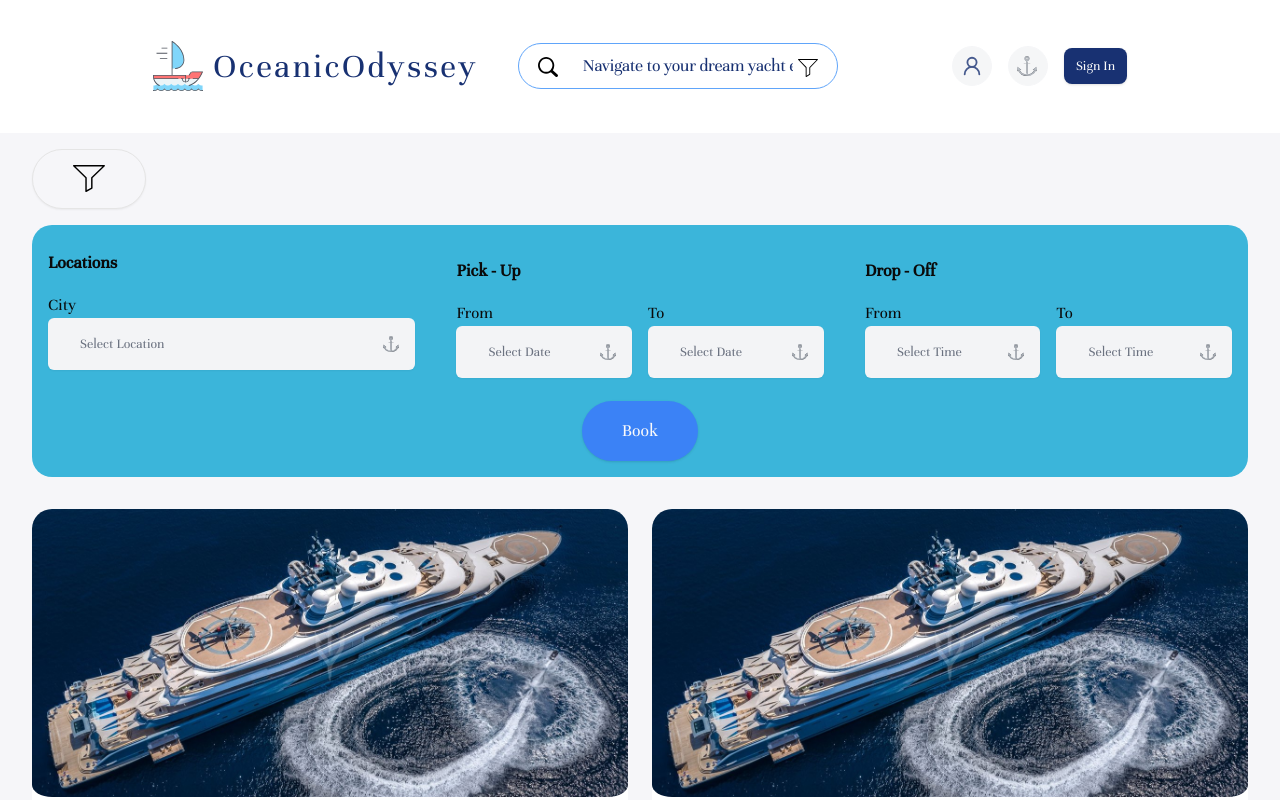
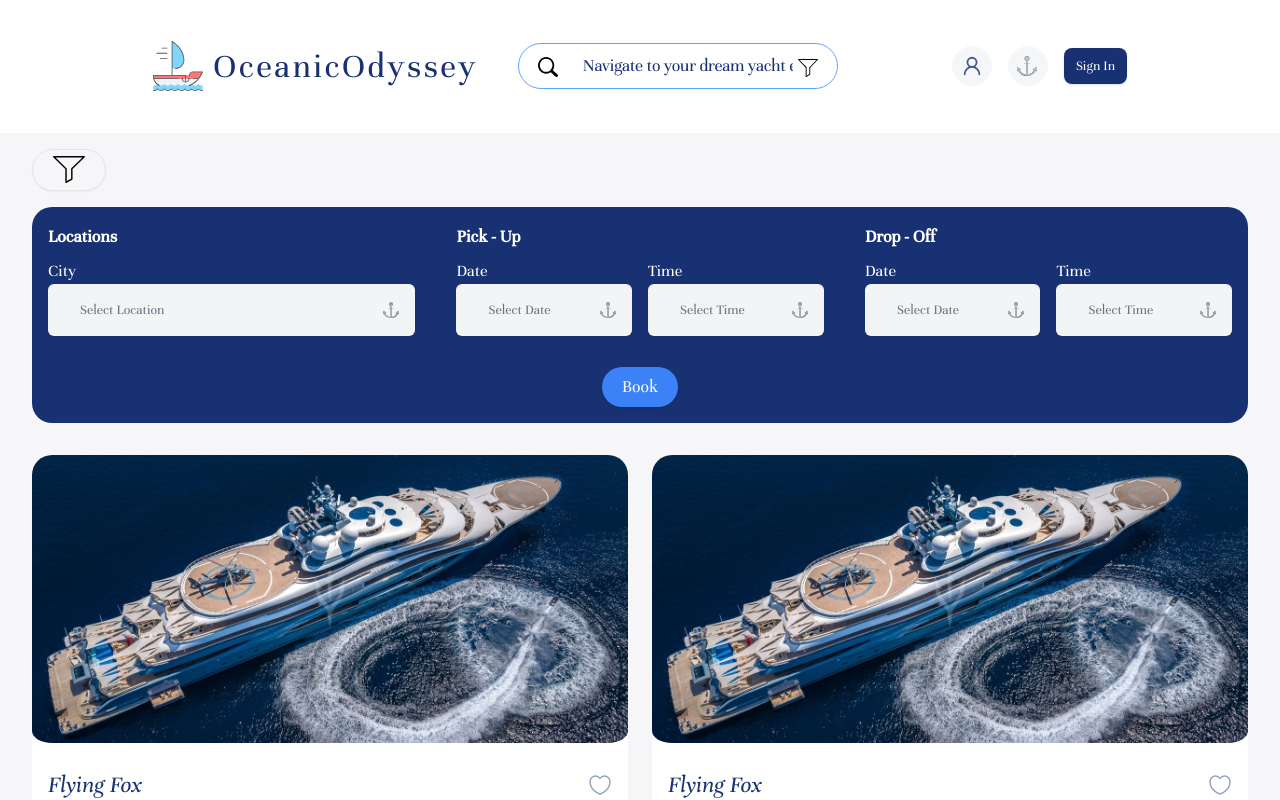
Before and after one commit to AmrahGarat/Yacht-rental, a React (Vite) app: page /list in a window 1280 px wide. Shown: the top 800 px of the page. Built offline with nearby package versions, Linux system fonts and the light colour scheme.

Commit message:
feat(auth): some changes done

```diff
--- a/src/components/shared/availability-filter/index.tsx
+++ b/src/components/shared/availability-filter/index.tsx
@@ -1,22 +1,40 @@
 import { Button } from "@/components/ui/button";
 import { CustomSelect } from "../Select";
 
-export const AvailabilityFilter = ({ pageType }: { pageType?: 'home' | 'rentList' }) => {
+export const AvailabilityFilter = ({
+  pageType,
+}: {
+  pageType?: "home" | "rentList";
+}) => {
   return (
     <div
-      className={`flex flex-col justify-center items-center bg-[#3bb5da] rounded-[20px] p-4 ${pageType === 'rentList' ? 'w-full' : 'w-[370px] h-[550px]'}`}
+      className={`flex flex-col justify-center items-center bg-secondary rounded-[20px] p-4 ${
+        pageType === "rentList" ? "w-full" : "w-[370px] h-[600px]"
+      }`}
     >
-      {pageType !== 'rentList' && (
+      {pageType !== "rentList" && (
         <p className="text-white font-[Unna-BoldItalic] tracking-[1.2px] text-[30px] mb-6">
           Plan Your Escape!
         </p>
       )}
       <div
-        className={`space-y-4 w-full ${pageType === 'rentList' ? 'flex md:flex-wrap gap-6 justify-between items-center space-y-0' : ''}`}
+        className={`w-full ${
+          pageType === "rentList"
+            ? "flex md:flex-wrap gap-6 justify-between items-center"
+            : ""
+        }`}
       >
         {/* City Section */}
-        <div className={`flex flex-col gap-4 ${pageType === 'rentList' ? 'w-[31%] min-h-[140px] gap-1' : ''}`}>
-          <p className="text-lg font-semibold text-[22px]">Locations</p>
+        <div
+          className={`flex flex-col gap-2 ${
+            pageType === "rentList"
+              ? "w-[31%] min-h-[140px] gap-1 text-white"
+              : ""
+          }`}
+        >
+          <p className="text-lg font-semibold text-[22px] text-white">
+            Locations
+          </p>
           <CustomSelect
             label="City"
             options={[
@@ -30,11 +48,17 @@ export const AvailabilityFilter = ({ pageType }: { pageType?: 'home' | 'rentList
         </div>
 
         {/* Pick-up Section */}
-        <div className={`flex flex-col gap-4 ${pageType === 'rentList' ? 'w-[31%] min-h-[140px] gap-1' : ''}`}>
-          <p className="text-lg font-semibold text-[22px]">Pick - Up</p>
-          <div className="flex flex-col sm:flex-row gap-4">
+        <div
+          className={`flex flex-col gap-2 pt-10 ${
+            pageType === "rentList" ? "w-[31%] min-h-[140px] gap-1 !pt-0" : ""
+          }`}
+        >
+          <p className="text-lg font-semibold text-[22px] text-white">
+            Pick - Up
+          </p>
+          <div className="flex sm:flex-row gap-4 text-white">
             <CustomSelect
-              label="From"
+              label="Date"
               options={[
                 { label: "A", value: "A" },
                 { label: "B", value: "B" },
@@ -45,7 +69,33 @@ export const AvailabilityFilter = ({ pageType }: { pageType?: 'home' | 'rentList
               className="w-full"
             />
             <CustomSelect
-              label="To"
+              label="Time"
+              options={[
+                { label: "A", value: "A" },
+                { label: "B", value: "B" },
+                { label: "C", value: "C" },
+                { label: "D", value: "D" },
+              ]}
+              placeholder="Select Time"
+              className="w-full"
+            />
+          </div>
+        </div>
+
+        {/* Drop-off Section */}
+        <div
+          className={`flex flex-col gap-2 pt-10 ${
+            pageType === "rentList"
+              ? "w-[31%] min-h-[140px] gap-1 !pt-0 text-white"
+              : ""
+          }`}
+        >
+          <p className="text-lg font-semibold text-[22px] text-white">
+            Drop - Off
+          </p>
+          <div className="flex sm:flex-row gap-4">
+            <CustomSelect
+              label="Date"
               options={[
                 { label: "A", value: "A" },
                 { label: "B", value: "B" },
@@ -55,26 +105,8 @@ export const AvailabilityFilter = ({ pageType }: { pageType?: 'home' | 'rentList
               placeholder="Select Date"
               className="w-full"
             />
-          </div>
-        </div>
-
-        {/* Drop-off Section */}
-        <div className={`flex flex-col gap-4 ${pageType === 'rentList' ? 'w-[31%] min-h-[140px] gap-1' : ''}`}>
-          <p className="text-lg font-semibold text-[22px]">Drop - Off</p>
-          <div className="flex flex-col sm:flex-row gap-4">
             <CustomSelect
-              label="From"
-              options={[
-                { label: "A", value: "A" },
-                { label: "B", value: "B" },
-                { label: "C", value: "C" },
-                { label: "D", value: "D" },
-              ]}
-              placeholder="Select Time"
-              className="w-full"
-            />
-            <CustomSelect
-              label="To"
+              label="Time"
               options={[
                 { label: "A", value: "A" },
                 { label: "B", value: "B" },
@@ -88,7 +120,7 @@ export const AvailabilityFilter = ({ pageType }: { pageType?: 'home' | 'rentList
         </div>
       </div>
       {/* Book Button */}
-      <Button className={`mt-6 ${pageType === 'rentList' ? 'mt-1' : ''}`}>
+      <Button className={`mt-6 ${pageType === "rentList" ? "mt-1" : ""}`}>
         Book
       </Button>
     </div>
--- a/src/components/ui/button.tsx
+++ b/src/components/ui/button.tsx
@@ -1,16 +1,15 @@
-import * as React from "react"
-import { Slot } from "@radix-ui/react-slot"
-import { cva, type VariantProps } from "class-variance-authority"
+import * as React from "react";
+import { Slot } from "@radix-ui/react-slot";
+import { cva, type VariantProps } from "class-variance-authority";
 
-import { cn } from "@/lib/utils"
+import { cn } from "@/lib/utils";
 
 const buttonVariants = cva(
   "font-[Unna] text-white leading-[100%] inline-flex items-center justify-center gap-2 whitespace-nowrap rounded-[100px] text-sm lg:text-lg font-normal transition-colors focus-visible:outline-none focus-visible:ring-1 focus-visible:ring-ring disabled:pointer-events-none disabled:opacity-50 [&_svg]:pointer-events-none [&_svg]:size-4 [&_svg]:shrink-0",
   {
     variants: {
       variant: {
-        default:
-          "bg-blue-500 text-primary-foreground shadow hover:bg-blue-400",
+        default: "bg-blue-500 text-primary-foreground shadow hover:bg-blue-400",
         destructive:
           "bg-destructive text-destructive-foreground shadow-sm hover:bg-destructive/90",
         outline:
@@ -21,7 +20,7 @@ const buttonVariants = cva(
         link: "text-primary underline-offset-4 hover:underline",
       },
       size: {
-        default: "h-[40px] lg:h-[60px] px-5 lg:px-10 py-2.5 lg:py-5",
+        default: "h-[20px] lg:h-[40px] px-2.5 lg:px-5 py-2.5 lg:py-5",
         sm: "h-8 rounded-md px-3 text-xs",
         lg: "h-10 rounded-md px-8",
         icon: "h-9 w-9",
@@ -32,26 +31,26 @@ const buttonVariants = cva(
       size: "default",
     },
   }
-)
+);
 
 export interface ButtonProps
   extends React.ButtonHTMLAttributes<HTMLButtonElement>,
     VariantProps<typeof buttonVariants> {
-  asChild?: boolean
+  asChild?: boolean;
 }
 
 const Button = React.forwardRef<HTMLButtonElement, ButtonProps>(
   ({ className, variant, size, asChild = false, ...props }, ref) => {
-    const Comp = asChild ? Slot : "button"
+    const Comp = asChild ? Slot : "button";
     return (
       <Comp
         className={cn(buttonVariants({ variant, size, className }))}
         ref={ref}
         {...props}
       />
-    )
+    );
   }
-)
-Button.displayName = "Button"
+);
+Button.displayName = "Button";
 
-export { Button, buttonVariants }
+export { Button, buttonVariants };
--- a/src/pages/(business)/home/components/FeaturedYachts.tsx
+++ b/src/pages/(business)/home/components/FeaturedYachts.tsx
@@ -1,20 +1,32 @@
-import {RentCard } from "@/components/shared/rent-card"
-import { Button } from "@/components/ui/button"
-import { Link } from "react-router-dom"
+import { RentCard } from "@/components/shared/rent-card";
+import { Button } from "@/components/ui/button";
+import { paths } from "@/constants/paths";
+import { Link, useNavigate } from "react-router-dom";
 
 export const FeaturedYachts = () => {
+  const navigate = useNavigate();
+  function navigateToList() {
+    navigate(paths.LIST);
+  }
   return (
     <div className="container mt-[120px]">
       <div className="flex justify-between items-center pb-5">
-            <h3 className="text-[48px] font-[Unna-Italic] text-secondary leading-[140%]">Featured Yacths</h3>
-            <Button variant={"link"} asChild>
-                <Link to="/" className="text-secondary !text-[25px]">See All</Link>
+        <h3 className="text-[48px] font-[Unna-Italic] text-secondary leading-[140%]">
+          Featured Yacths
+        </h3>
+        <Button
+          variant={"link"}
+          className="text-secondary !text-[25px]"
+          onClick={navigateToList}
+        >
+          See All
         </Button>
       </div>
       <div className="grid lg:grid-cols-3 gap-6 lg:gap-3 xl:gap-6 justify-center">
-            <RentCard/>
-            <RentCard/>
-            <RentCard/>
+        <RentCard />
+        <RentCard />
+        <RentCard />
       </div>
     </div>
-)}
+  );
+};
--- a/src/pages/(business)/home/components/Hero.tsx
+++ b/src/pages/(business)/home/components/Hero.tsx
@@ -14,14 +14,14 @@ export const Hero = () => {
         className="absolute top-0 left-0 w-full h-full object-cover z-0"
       />
       <div className="flex items-center justify-center z-10">
-        <div className="absolute left-[50px] lg:left-[150px] top-[50px] right-[50px] lg:right-[0px] lg:top-[150px] max-w-[1000px] xl:max-w-[520px]">
-          <h3 className="text-[15px] lg:text-[20px] leading-[110%] tracking-[1.2px] mb-3 lg:mb-6 font-[Unna-BoldItalic]">
+        <div className="absolute left-[50px] lg:left-[150px] top-[50px] right-[50px] lg:right-[150px] xl:top-[150px] max-w-[1000px] xl:max-w-[520px]">
+          <h3 className="text-[15px] md:text-[20px] leading-[110%] tracking-[1.2px] mb-3 lg:mb-6 font-[Unna-BoldItalic]">
             YACHT CLUB & BOAT RENTAL
           </h3>
-          <h1 className="text-[60px] lg:text-[85px] leading-[115%] mb-3 lg:mb-6 font-[Unna-BoldItalic]">
+          <h1 className="text-[60px] md:text-[85px] leading-[115%] mb-3 lg:mb-6 font-[Unna-BoldItalic]">
             Discover the Freedom of the Open Sea
           </h1>
-          <p className="text-[15px] lg:text-[20px] leading-[160%] mb-3 lg:mb-6">
+          <p className="text-[15px] md:text-[20px] leading-[160%] mb-3 lg:mb-6">
             Experience the ultimate in luxury and relaxation as you cruise the
             open waters. Whether you're looking for a serene getaway or an
             adventurous day on the sea, our yachts offer unparalleled comfort
--- a/src/pages/(business)/home/components/VideoAdd.tsx
+++ b/src/pages/(business)/home/components/VideoAdd.tsx
@@ -1,18 +1,6 @@
 export const VideoAdd = () => {
   return (
-    <div>
-      <h1 className="container text-4xl text-secondary font-[Unna-Italic]">
-        Subscribe to our
-        <a
-          href="https://www.youtube.com/@RivayachtOfficial"
-          target="_blank"
-          rel="noopener noreferrer"
-        >
-          <span className="text-red-600 font-[Unna-Bold]"> YouTube </span>
-        </a>
-        channel
-      </h1>
-
+    <div className="relative w-full">
       <div className="relative pb-[56.25%] w-full">
         <iframe
           className="absolute top-0 left-0 w-full h-full"
@@ -22,6 +10,18 @@ export const VideoAdd = () => {
           referrerPolicy="strict-origin-when-cross-origin"
           allowFullScreen
         ></iframe>
+
+        <div className="absolute top-[5%] left-1/2 transform -translate-x-1/2 text-center text:xl lg:text-4xl text-secondary font-[Unna-Italic] z-10">
+          Subscribe to our
+          <a
+            href="https://www.youtube.com/@RivayachtOfficial"
+            target="_blank"
+            rel="noopener noreferrer"
+          >
+            <span className="text-red-600 font-[Unna-Bold]"> YouTube </span>
+          </a>
+          channel
+        </div>
       </div>
     </div>
   );
```
Also changed, not shown: src/components/shared/rent-card/index.tsx (+52 -31 lines), src/pages/(business)/home/components/AboutUs.tsx (+31 -21 lines), src/pages/(business)/home/index.tsx (+39 -16 lines), 1 other file (tests, documents, lock files or other folders). Lines whose indentation alone changed are shown as unchanged.
